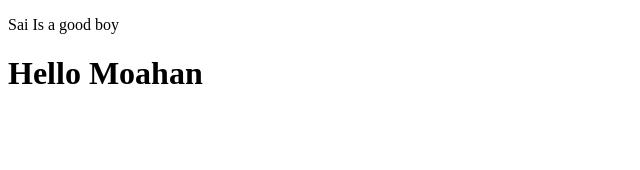
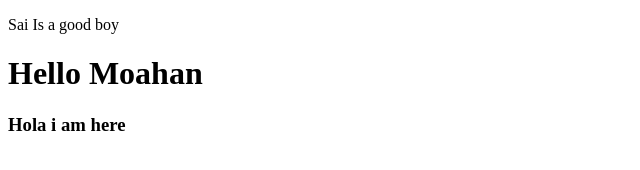
Before and after one commit to AJGARAZZU/test-git, a plain HTML site: page index.html in a window 1280 px wide. Shown: the whole page, without its empty margins (0-640 px from the left). Drawn offline with Linux system fonts and the light colour scheme.

Commit message:
new feature added

```diff
--- a/index.html
+++ b/index.html
@@ -9,5 +9,6 @@
 <body>
     <p>Sai Is a good boy</p>
     <h1>Hello Moahan</h1>
+    <h3>Hola i am here </h3>
 </body>
 </html>
```
